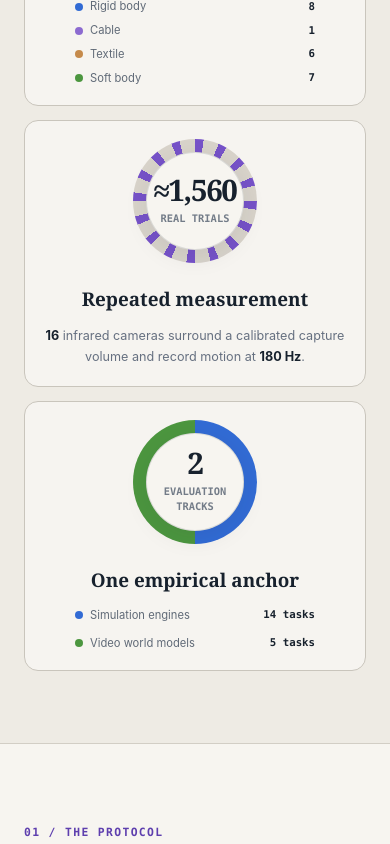
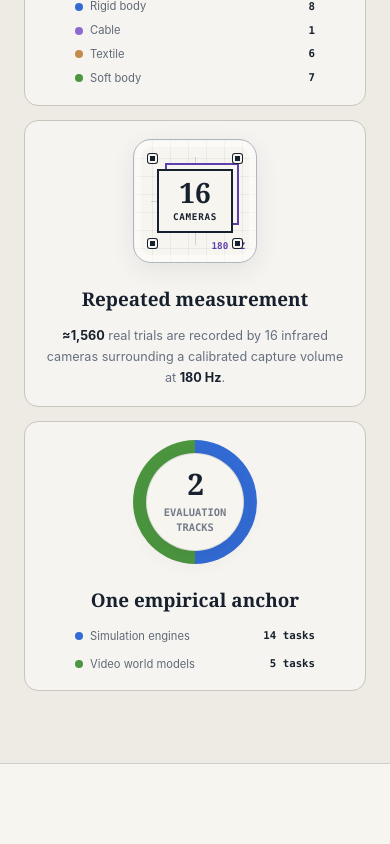
Before and after one commit to InternRobotics/GAUGE, a Next.js app: page / in a window 390 px wide. Shown: the part 2000-2844 px from the top of the page. Built offline with nearby package versions, Linux system fonts and the light colour scheme.

Commit message:
Reveal prompts in the world model explorer

```diff
--- a/app/GaugeDemo.tsx
+++ b/app/GaugeDemo.tsx
@@ -133,6 +133,16 @@ const worldSceneVideoSlugs: Record<(typeof worldScenes)[number]["id"], string> =
   cradle: "newtons-cradle",
   pendulum: "pendulum",
 };
+
+const worldScenePrompts: Record<(typeof worldScenes)[number]["id"], string> = {
+  slope: "Static frontal camera view: A 90g wood cube sits near the upper end of a 477g fixed wooden plank. The steep incline of the blank is 30 degree. A linear ruler and digital protractor are placed beside the assembly, all resting on a black perforated optical table. Coefficient of friction between wood and wood is 0.27; coefficient of restitution for the cube is 0.22. Upon release, the cube slides down the inclined surface, and finally lands on the table surface. The wooden plank remains fully stationary for the entire duration of the motion. Maintain structural integrity and object consistency throughout: no changing shapes, no blending, and no flashing background.",
+  turntable: "Static top camera view: A 90g wood cube is positioned off-center atop a 722g wooden circular turntable driven by an electric motor undergoing a counterclockwise rotation with a constant angular velocity; the full assembly rests on an optical table. Coefficient of friction between the cube and turntable is 0.38; coefficient of restitution is 0.29. During rotation, the wood cube slides on the turntable surface. Maintain structural integrity and object consistency throughout: no changing shapes, no blending, and no flashing background.",
+  bounce: "Static frontal camera view: A 121g black ball is suspended high above a wooden plank, which is fixed on a black perforated optical table. Coefficient of friction is 0.81; coefficient of restitution is 0.58. When released, the ball undergoes free fall, followed by a sequence of successive bounces with diminishing peak heights, before finally coming to rest on the plank. Maintain structural integrity and object consistency throughout: no changing shapes, no blending, and no flashing background.",
+  cradle: "Static frontal camera view: A Newton’s cradle assembly is consist of five identical 33g metal balls, and rests atop a black perforated optical table. Four balls hang in contact forming a stationary aligned row; the leftmost ball is pulled back to a nearly horizontal position on its individual suspension string and held propped against the tip of an independent lever mounted to a sliding rail. Upon release, the ball swings back to collide with the stationary row. Momentum transfers sequentially through the chain of balls, launching the terminal ball outward into a swing. The collisions are moderately inelastic, which visibly suppresses the ideal Newton’s cradle behavior across successive oscillation cycles. The coefficient of restitution between balls is 0.20. Maintain structural integrity and object consistency throughout: no changing shapes, no blending, and no flashing background.",
+  pendulum: "Static frontal camera view: A 318g black metal ball is fixed to the tip of a lightweight rigid rod, which rotates freely about a stationary horizontal axle mounted between two vertical posts atop a black perforated optical table. Initially, the rod angle is 10 degree, with the ball extending out to one side. Upon release, the ball follows pendulum motion: it accelerates downward past the black vertical posts, ascends on the opposite side, and continues oscillating back and forth over numerous cycles, its amplitude slowly and gradually diminishing due to friction. Maintain structural integrity and object consistency throughout: no changing shapes, no blending, and no flashing background.",
+};
+
+const physicsNegativePrompt = "No adherence to physical laws. Objects defy gravity, pass through solid surfaces, and change mass and momentum without cause. Broken fluid dynamics, cloth simulation, rigid-body physics and conservation of energy; objects gain or lose kinetic energy spontaneously. Elastic collisions produce inelastic results and vice versa. Surface friction is inconsistent: objects slide on rough surfaces or stick to smooth ones. Air resistance affects some objects while others move through air unimpeded.";
 
 const citationText = `@article{wang2026gauge,
   title   = {GAUGE: A Measurement-Grounded Benchmark for Physical Fidelity in Simulation Engines and Video World Models},
@@ -526,7 +536,7 @@ export function GaugeDemo() {
         <div className="composition-intro"><p className="section-kicker">Benchmark composition</p><h2 id="composition-title">Coverage, not a scorecard.</h2><p>GAUGE combines repeated physical measurements, four material regimes, and two diagnostic tracks. The rings summarize the dataset structure without reducing the benchmark to four disconnected headline numbers.</p></div>
         <div className="composition-grid">
           <article><div className="composition-ring task-ring"><div><strong>22</strong><span>task families</span></div></div><div className="composition-copy"><h3>Four physical regimes</h3><ul className="ring-legend"><li><i className="rigid" />Rigid body <b>8</b></li><li><i className="cable" />Cable <b>1</b></li><li><i className="textile" />Textile <b>6</b></li><li><i className="soft" />Soft body <b>7</b></li></ul></div></article>
-          <article><div className="composition-ring capture-ring"><div><strong>≈1,560</strong><span>real trials</span></div></div><div className="composition-copy"><h3>Repeated measurement</h3><p><b>16</b> infrared cameras surround a calibrated capture volume and record motion at <b>180 Hz</b>.</p></div></article>
+          <article><div className="capture-apparatus" aria-label="Sixteen-camera motion-capture volume recording at 180 hertz"><i className="capture-node node-a" /><i className="capture-node node-b" /><i className="capture-node node-c" /><i className="capture-node node-d" /><div className="capture-volume-mark"><span>16</span><b>CAMERAS</b></div><small>180 HZ</small></div><div className="composition-copy"><h3>Repeated measurement</h3><p><b>≈1,560</b> real trials are recorded by 16 infrared cameras surrounding a calibrated capture volume at <b>180 Hz</b>.</p></div></article>
           <article><div className="composition-ring track-ring"><div><strong>2</strong><span>evaluation tracks</span></div></div><div className="composition-copy"><h3>One empirical anchor</h3><ul className="ring-legend track-legend"><li><i className="engine" />Simulation engines <b>14 tasks</b></li><li><i className="world" />Video world models <b>5 tasks</b></li></ul></div></article>
         </div>
       </section>
@@ -607,7 +617,8 @@ export function GaugeDemo() {
               const available = promptMode === "standard" || model.hasPhysicsPrompt;
               const videoPath = available ? `/world-model-results/${worldSceneVideoSlugs[worldScene.id]}/${promptMode === "standard" ? "standard" : "physics"}/${model.id}.mp4` : null;
               const hasTrajectory = values !== null && values[0] !== null;
-              return <article className={`world-result-card ${available ? "" : "unavailable"}`} key={`${worldScene.id}-${promptMode}-${model.id}`}><header><div><span>Video world model</span><h3>{model.name}</h3></div><small>{model.resolution}</small></header>{videoPath ? <video key={videoPath} src={videoPath} controls muted loop playsInline preload="metadata" aria-label={`${model.name} ${promptMode} output for ${worldScene.title}`} /> : <div className="world-video-unavailable"><strong>—</strong><p>No separate negative-prompt rollout</p></div>}<div className="world-result-reading"><div><span>{worldScene.metric}</span><strong>{values === null || values[0] === null ? "—" : values[0]}</strong></div><div><span>{worldScene.parameter}</span><strong>{values === null || values[1] === null ? "—" : values[1]}</strong></div><small className={hasTrajectory ? "valid" : "invalid"}>{!available ? "Condition unavailable" : hasTrajectory ? worldScene.metric === "R²" && Number(values?.[0]) >= .95 ? "Strong equation-form fit" : "Valid recovered trajectory" : "No valid trajectory"}</small></div></article>;
+              const promptId = `prompt-${worldScene.id}-${promptMode}-${model.id}`;
+              return <article className={`world-result-card ${available ? "" : "unavailable"}`} key={`${worldScene.id}-${promptMode}-${model.id}`}><header><div><span>Video world model</span><h3>{model.name}</h3></div><small>{model.resolution}</small></header>{videoPath ? <div className="world-result-media" tabIndex={0} aria-describedby={promptId}><video key={videoPath} src={videoPath} controls muted loop playsInline preload="metadata" aria-label={`${model.name} ${promptMode} output for ${worldScene.title}`} /><div className="world-prompt-overlay" id={promptId}><span>Prompt used</span><p>{worldScenePrompts[worldScene.id]}</p>{promptMode === "negative" && <><b>Physics-negative addition</b><p>{physicsNegativePrompt}</p></>}</div></div> : <div className="world-video-unavailable"><strong>—</strong><p>No separate negative-prompt rollout</p></div>}<div className="world-result-reading"><div><span>{worldScene.metric}</span><strong>{values === null || values[0] === null ? "—" : values[0]}</strong></div><div><span>{worldScene.parameter}</span><strong>{values === null || values[1] === null ? "—" : values[1]}</strong></div><small className={hasTrajectory ? "valid" : "invalid"}>{!available ? "Condition unavailable" : hasTrajectory ? worldScene.metric === "R²" && Number(values?.[0]) >= .95 ? "Strong equation-form fit" : "Valid recovered trajectory" : "No valid trajectory"}</small></div></article>;
             })}
           </div>
           <details className="world-data-disclosure"><summary>Exact reported values <span>Open table ↓</span></summary><div className="world-table-panel"><table className="world-data-table"><thead><tr><th>Model</th><th>Condition</th><th>{worldScene.metric}</th><th>{worldScene.parameter}</th><th>Reading</th></tr></thead><tbody>{worldScene.rows.map((row) => { const values = promptMode === "standard" ? row[1] : row[2]; return <tr key={row[0]}><td><strong>{row[0]}</strong></td><td>{promptMode === "standard" ? "Standard" : row[2] ? "Physics-negative" : "Unavailable"}</td><td>{values?.[0] === null || values === null ? "—" : values[0]}</td><td>{values?.[1] === null || values === null ? "—" : values[1]}</td><td><span className={values === null || values[0] === null ? "invalid" : "valid"}>{values === null || values[0] === null ? "No valid rollout" : worldScene.metric === "R²" && values[0] >= .95 ? "Strong form fit" : "Valid trajectory"}</span></td></tr>; })}</tbody></table></div></details>
--- a/app/globals.css
+++ b/app/globals.css
@@ -358,8 +358,17 @@ footer > a:last-child { justify-self: end; color: #aeb7c4; font-size: .7rem; tex
 .capture-ring strong { font-size: 1.72rem; }
 .composition-ring span { margin-top: 6px; color: #737c88; font-family: var(--mono); font-size: .65rem; font-weight: 750; text-transform: uppercase; }
 .task-ring { background: conic-gradient(var(--blue) 0 36.36%, #8c6ad0 36.36% 40.91%, #c58a4b 40.91% 68.18%, var(--green) 68.18% 100%); }
-.capture-ring { background: repeating-conic-gradient(var(--orange) 0 8deg, #d8d3ca 8deg 22.5deg); }
 .track-ring { background: conic-gradient(var(--blue) 0 50%, var(--green) 50% 100%); }
+.capture-apparatus { width: 146px; height: 146px; position: relative; display: grid; place-items: center; border: 1px solid #aeb6c0; border-radius: 18px; background: linear-gradient(rgba(23,33,45,.055) 1px, transparent 1px), linear-gradient(90deg, rgba(23,33,45,.055) 1px, transparent 1px), #f7f5f0; background-size: 18px 18px; box-shadow: inset 0 0 0 7px rgba(255,255,255,.45), 0 7px 25px rgba(23,33,45,.08); }
+.capture-apparatus::before,
+.capture-apparatus::after { content: ""; position: absolute; z-index: 0; background: rgba(23,33,45,.16); }
+.capture-apparatus::before { width: 1px; inset-block: 17px; left: 50%; }.capture-apparatus::after { height: 1px; inset-inline: 17px; top: 50%; }
+.capture-volume-mark { width: 76px; height: 64px; position: relative; z-index: 2; display: grid; place-content: center; border: 2px solid var(--ink); background: #f7f5f0; text-align: center; box-shadow: 7px -7px 0 -3px #f7f5f0, 7px -7px 0 -1px var(--orange-dark); }
+.capture-volume-mark span { font-family: var(--serif); font-size: 1.75rem; font-weight: 600; line-height: 1; }
+.capture-volume-mark b { margin-top: 4px; font-family: var(--mono); font-size: .58rem; letter-spacing: .08em; }
+.capture-apparatus > small { position: absolute; right: 11px; bottom: 9px; z-index: 2; color: var(--orange-dark); font-family: var(--mono); font-size: .58rem; font-weight: 800; }
+.capture-node { width: 9px; height: 9px; position: absolute; z-index: 3; border: 2px solid #f7f5f0; border-radius: 2px; background: var(--ink); box-shadow: 0 0 0 1px var(--ink); }
+.capture-node.node-a { top: 14px; left: 14px; }.capture-node.node-b { top: 14px; right: 14px; }.capture-node.node-c { bottom: 14px; left: 14px; }.capture-node.node-d { right: 14px; bottom: 14px; }
 .composition-copy h3 { margin: 0 0 13px; font-family: var(--serif); font-size: 1.18rem; font-weight: 600; }
 .composition-copy p { margin: 0; color: var(--muted); font-size: .79rem; line-height: 1.65; }
 .composition-copy p b { color: var(--ink); }
@@ -396,9 +405,18 @@ footer > a:last-child { justify-self: end; color: #aeb7c4; font-size: .7rem; tex
 .world-result-card > header span { color: #9d82dd; font-family: var(--mono); font-size: .7rem; font-weight: 800; letter-spacing: .055em; text-transform: uppercase; }
 .world-result-card > header h3 { margin: 4px 0 0; color: #f4f0e8; font-family: var(--serif); font-size: 1.2rem; font-weight: 600; }
 .world-result-card > header small { max-width: 11ch; color: #8694a5; font-family: var(--mono); font-size: .68rem; line-height: 1.4; text-align: right; }
-.world-result-card > video,
+.world-result-media,
 .world-video-unavailable { width: 100%; aspect-ratio: 16 / 9; display: block; border-block: 1px solid #344153; background: #0d1520; }
-.world-result-card > video { object-fit: cover; }
+.world-result-media { position: relative; overflow: hidden; outline: none; }
+.world-result-media:focus-visible { box-shadow: inset 0 0 0 3px #9d82dd; }
+.world-result-media > video { width: 100%; height: 100%; display: block; object-fit: cover; }
+.world-prompt-overlay { max-height: calc(100% - 22px); position: absolute; z-index: 3; inset: 11px 11px auto; overflow: auto; padding: 9px 11px; border: 1px solid rgba(255,255,255,.18); border-radius: 8px; background: rgba(10,17,26,.92); color: #d8dee7; opacity: 0; pointer-events: none; transform: translateY(-6px); transition: opacity 160ms ease, transform 160ms ease; }
+.world-result-media:hover .world-prompt-overlay,
+.world-result-media:focus .world-prompt-overlay { opacity: 1; pointer-events: auto; transform: translateY(0); }
+.world-prompt-overlay > span,
+.world-prompt-overlay > b { display: block; color: #b59ce9; font-family: var(--mono); font-size: .68rem; font-weight: 800; letter-spacing: .06em; text-transform: uppercase; }
+.world-prompt-overlay > b { margin-top: 9px; color: #d6a284; }
+.world-prompt-overlay p { margin: 5px 0 0; color: #d8dee7; font-size: .72rem; line-height: 1.45; }
 .world-video-unavailable { display: grid; place-content: center; gap: 6px; padding: 20px; color: #738093; text-align: center; }
 .world-video-unavailable strong { font-family: var(--serif); font-size: 2rem; font-weight: 400; }
 .world-video-unavailable p { margin: 0; font-size: .76rem; }
@@ -434,7 +452,9 @@ footer > a:last-child { justify-self: end; color: #aeb7c4; font-size: .7rem; tex
   .composition-intro { grid-template-columns: 1fr; }
   .composition-intro .section-kicker { grid-column: auto; }
   .composition-grid > article { grid-template-columns: 132px 1fr; padding: 18px; }
-  .composition-ring { width: 124px; height: 124px; padding: 13px; }
+  .composition-ring,
+  .capture-apparatus { width: 124px; height: 124px; }
+  .composition-ring { padding: 13px; }
   .composition-ring strong { font-size: 1.85rem; }
   .protocol-track-pair { grid-template-columns: 1fr; }
   .protocol-track-pair > article:first-child { padding-right: 0; border-right: 0; border-bottom: 1px solid var(--line); }
@@ -448,7 +468,8 @@ footer > a:last-child { justify-self: end; color: #aeb7c4; font-size: .7rem; tex
   .academic-actions { display: grid; grid-template-columns: 1fr; }
   .academic-actions .button { width: 100%; }
   .composition-grid > article { grid-template-columns: 1fr; text-align: center; }
-  .composition-ring { margin: 0 auto; }
+  .composition-ring,
+  .capture-apparatus { margin: 0 auto; }
   .ring-legend { width: min(240px, 100%); margin-inline: auto; text-align: left; }
   .protocol-track-pair header { grid-template-columns: 1fr; min-height: auto; }
   .protocol-track-pair header > span { width: fit-content; padding-inline: 14px; }
```
Also changed, not shown: 1 other file (tests, documents, lock files or other folders).
